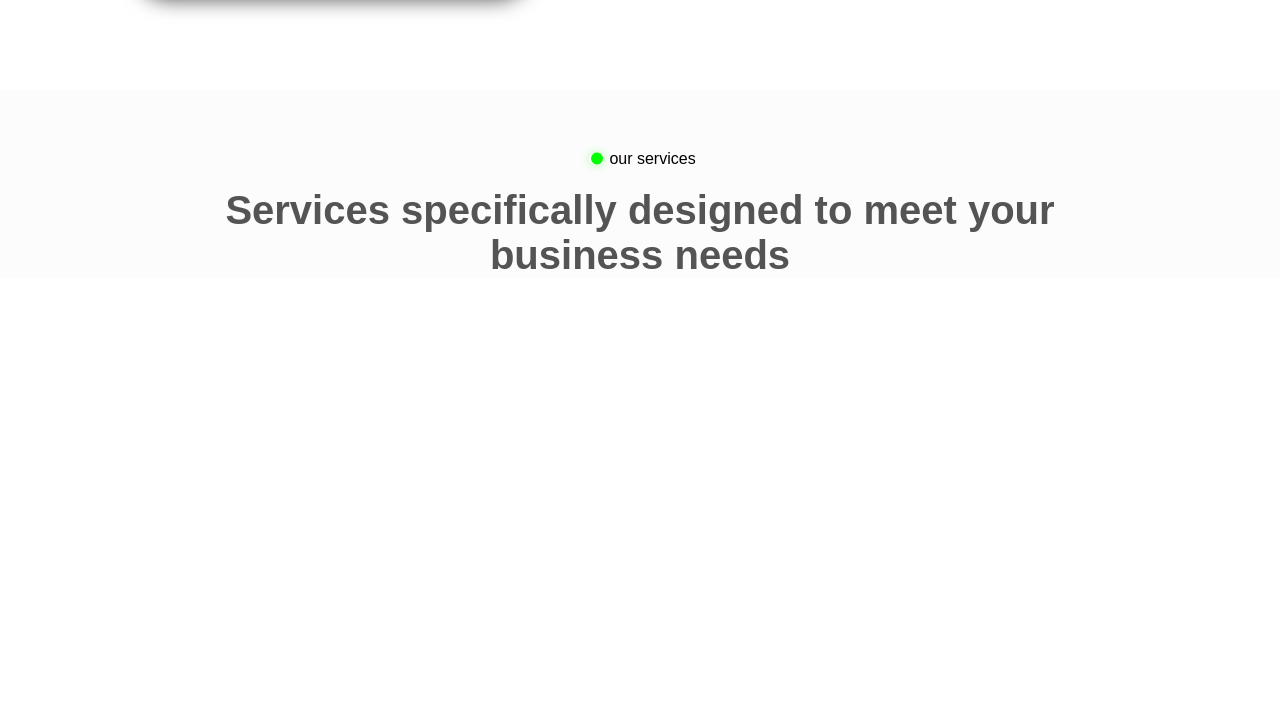
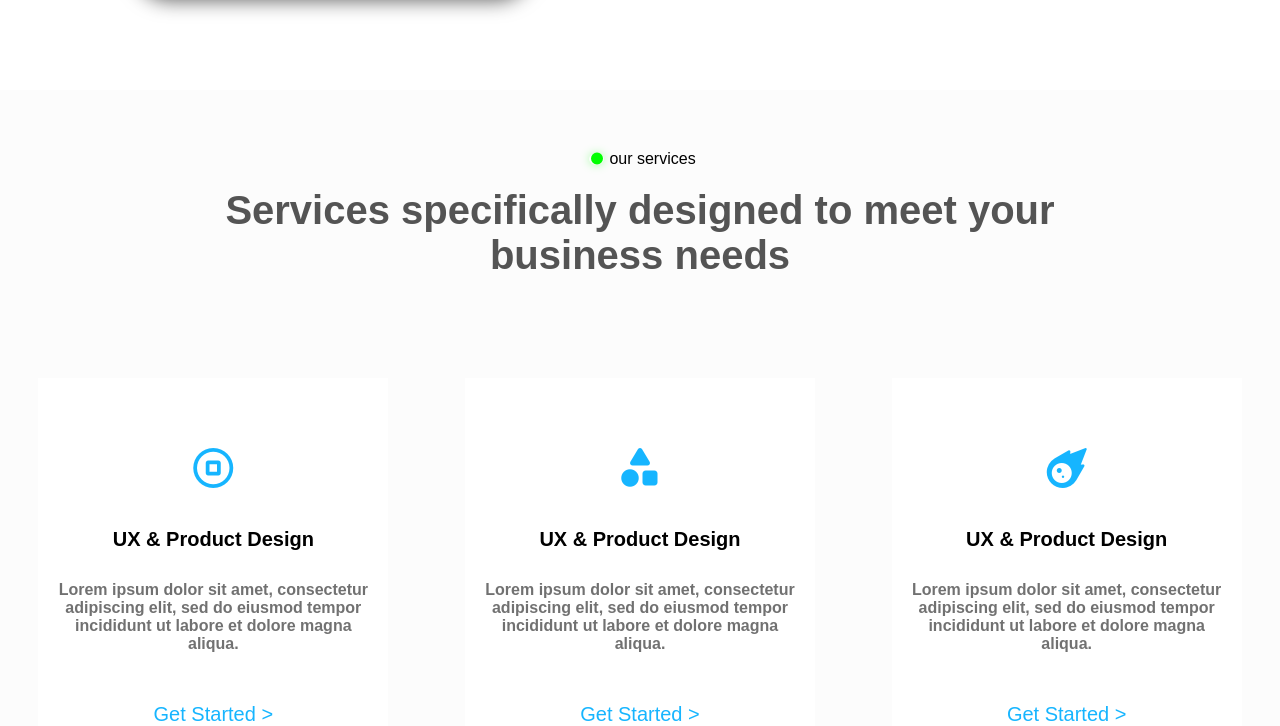
Before and after one commit to 997shahid/First-web-site-web_1, a plain HTML site: page index.html in a window 1280 px wide. Shown: the part 1668-2394 px from the top of the page. Before the commit the page ends 1946 px from the top, so only its background shows below. Drawn offline with Linux system fonts and the light colour scheme.

Commit message:
6 main section

```diff
--- a/index.html
+++ b/index.html
@@ -172,6 +172,34 @@
         <span>Services specifically designed to meet your <br> business needs</span>
       </div>
     </div>
+    <!-- ----------  -->
+     <div class="three-div">
+      <div class="three-div1">
+        <i class="fa-regular fa-circle-stop"></i>
+        <span class="service-head">UX & Product Design
+        </span>
+        <span class="service-p">Lorem ipsum dolor sit amet, consectetur adipiscing elit, sed do eiusmod tempor incididunt ut labore et dolore magna aliqua.</span>
+        <a href="#">Get Started ></a>
+      </div>
+      <div class="three-div1">
+      <i class="fa-solid fa-shapes"></i>
+        <span class="service-head">UX & Product Design
+        </span>
+        <span class="service-p">Lorem ipsum dolor sit amet, consectetur adipiscing elit, sed do eiusmod tempor incididunt ut labore et dolore magna aliqua.</span>
+        <a href="#">Get Started ></a>
+      </div>
+
+      <div class="three-div1">
+        <i class="fa-solid fa-meteor"></i>
+        <span class="service-head">UX & Product Design
+        </span>
+        <span class="service-p">Lorem ipsum dolor sit amet, consectetur adipiscing elit, sed do eiusmod tempor incididunt ut labore et dolore magna aliqua.</span>
+        <a href="#">Get Started ></a>
+      </div>
+
+     </div>
+    <!-- ----------  -->
+
    </div>
   <!-- gray background end here  -->
   <!-- phone div end here  -->
--- a/style.css
+++ b/style.css
@@ -397,6 +397,50 @@ margin-bottom: 20px;
   font-weight: 600;
   color: rgba(0, 0, 0, 0.668);
 }
+/* ----------  */
+.three-div{
+  display: flex;
+  justify-content: space-around;
+  width: 100%;
+  margin-top: 100px;
+
+}
+.three-div1{
+  display: flex;
+  flex-direction: column;
+  align-items: center;
+  /* border: 2px solid; */
+  width: 350px;
+  padding-top: 70px;
+  background-color: white;
+}
+.three-div1 i{
+  font-size: 40px;
+  color: rgba(0, 174, 255, 0.915);
+}
+.three-div1 .service-head{
+  font-size: 20px;
+  font-weight: bold;
+  display: block;
+  margin-top: 40px;
+}
+.three-div1 .service-p{
+  display: block;
+  text-align: center;
+  font-weight: 600;
+  margin-top: 20px;
+  padding: 10px;
+  color: rgba(0, 0, 0, 0.555);
+}
+.three-div1 a{
+  text-decoration: none;
+  font-size: 20px;
+  margin-top: 40px;
+  color: rgba(0, 174, 255, 0.915);;
+}
+.three-div1 a:hover{
+  color: rgba(255, 0, 0, 0.378);
+}
 /* gray background end here  */
 
 /* phone div end here  */
```
